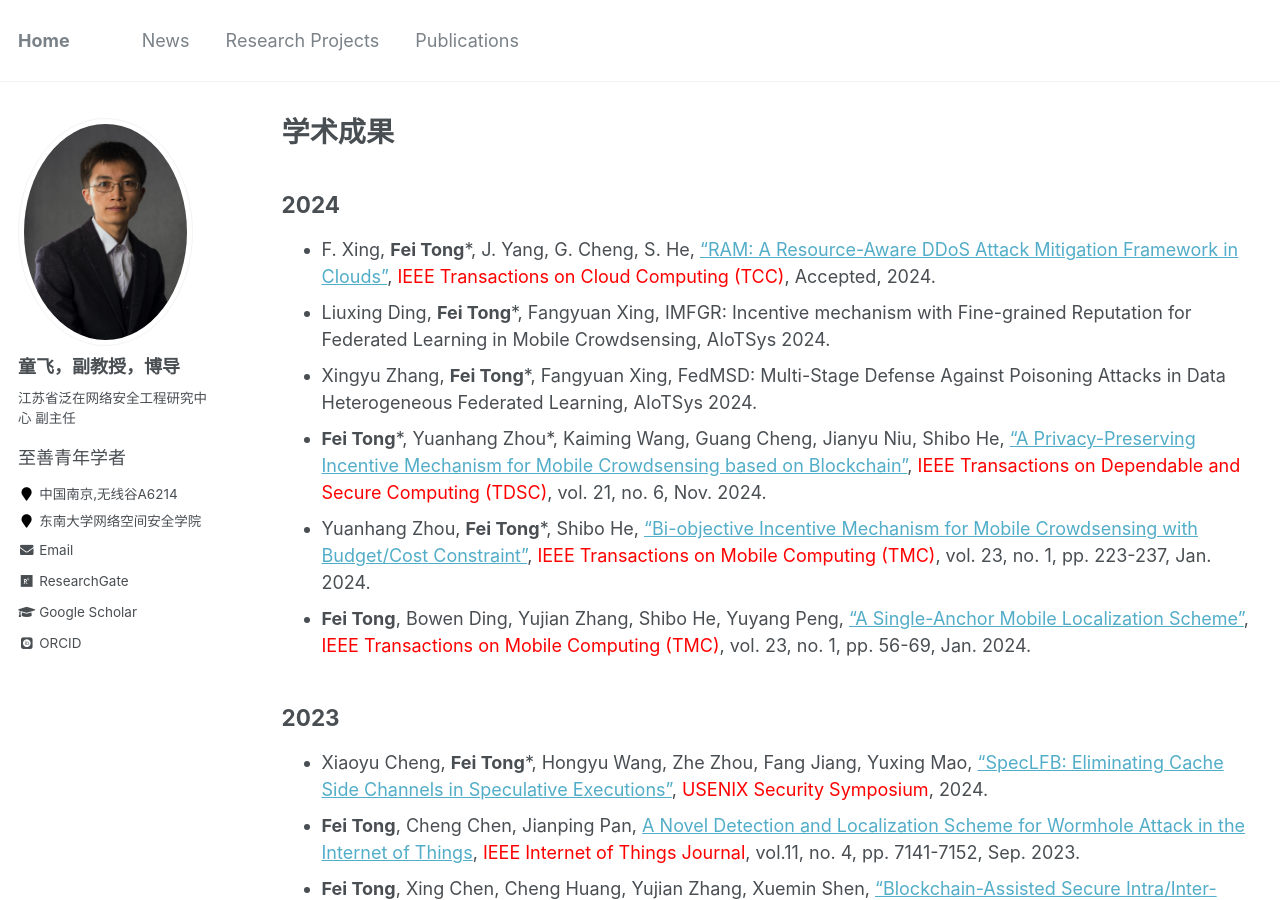
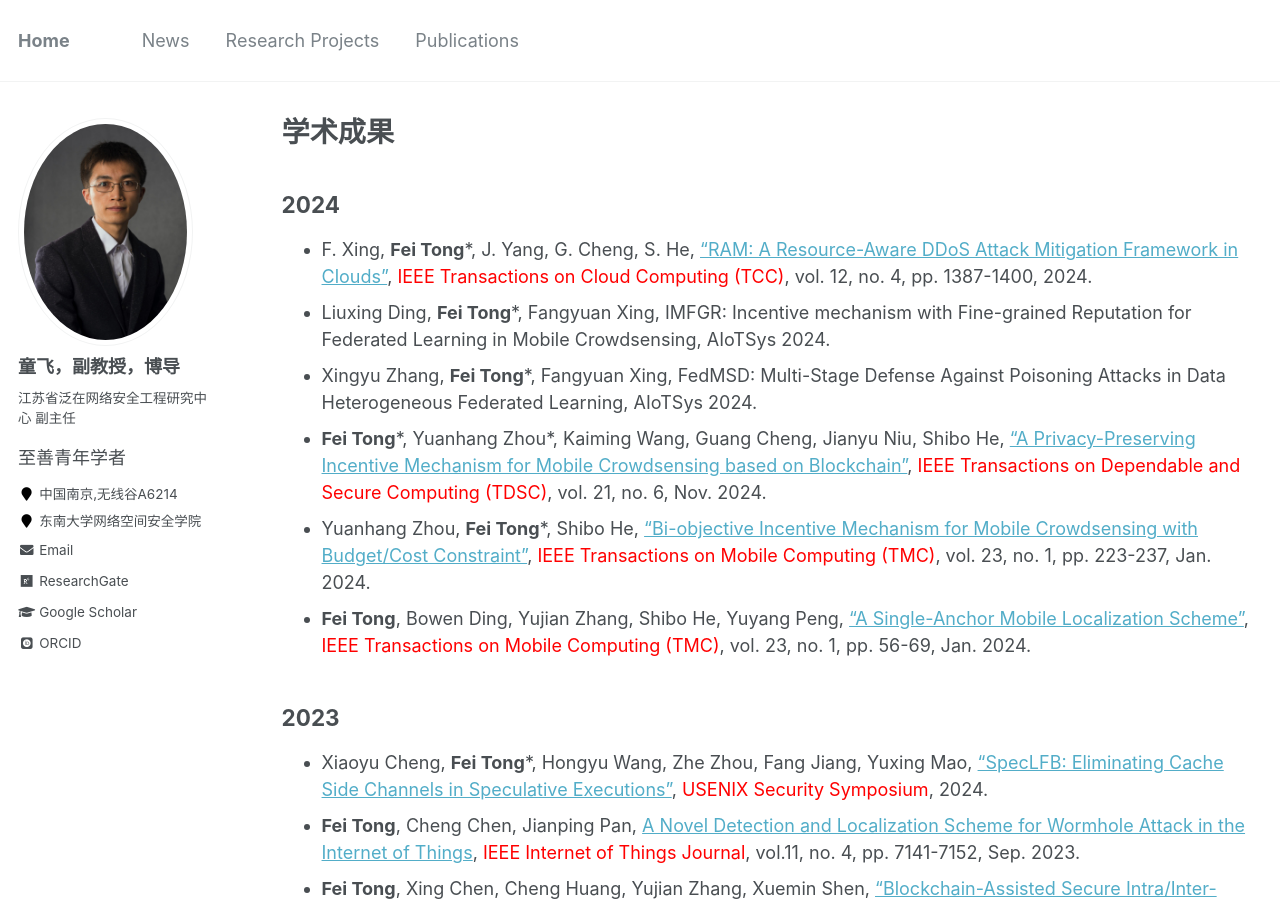
Before and after one commit to fei-tong/fei-tong.github.io, a Jekyll site: the page built from _pages/publications.md, in a window 1280 px wide and 900 px high. Built offline with Jekyll 4.4.1, drawn with Linux system fonts in a browser that asks for light colours; some web fonts are replaced.

Commit message:
Update publications.md

```diff
--- a/_pages/publications.md
+++ b/_pages/publications.md
@@ -12,7 +12,7 @@ author_profile: true
 
 ## 2024
 
-- F. Xing, **Fei Tong***, J. Yang, G. Cheng, S. He, ["RAM: A Resource-Aware DDoS Attack Mitigation Framework in Clouds"](https://ieeexplore.ieee.org/document/10716488), <font color="red">IEEE Transactions on Cloud Computing (TCC)</font>, Accepted, 2024.
+- F. Xing, **Fei Tong***, J. Yang, G. Cheng, S. He, ["RAM: A Resource-Aware DDoS Attack Mitigation Framework in Clouds"](https://ieeexplore.ieee.org/document/10716488), <font color="red">IEEE Transactions on Cloud Computing (TCC)</font>, vol. 12, no. 4, pp. 1387-1400, 2024.
 - Liuxing Ding, **Fei Tong***, Fangyuan Xing, IMFGR: Incentive mechanism with Fine-grained Reputation for Federated Learning in Mobile Crowdsensing, AIoTSys 2024.
 - Xingyu Zhang, **Fei Tong***, Fangyuan Xing, FedMSD: Multi-Stage Defense Against Poisoning Attacks in Data Heterogeneous Federated Learning, AIoTSys 2024.
 - **Fei Tong***, Yuanhang Zhou\*, Kaiming Wang, Guang Cheng, Jianyu Niu, Shibo He, ["A Privacy-Preserving Incentive Mechanism for Mobile Crowdsensing based on Blockchain"](https://ieeexplore.ieee.org/document/10443590), <font color="red">IEEE Transactions on Dependable and Secure Computing (TDSC)</font>, vol. 21, no. 6, Nov. 2024.
```
